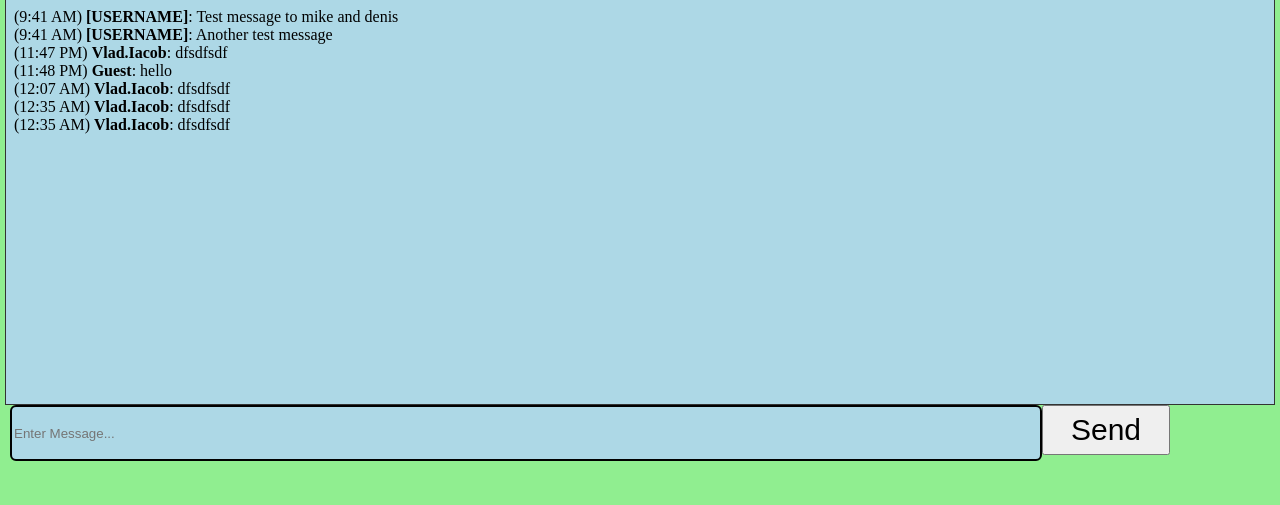
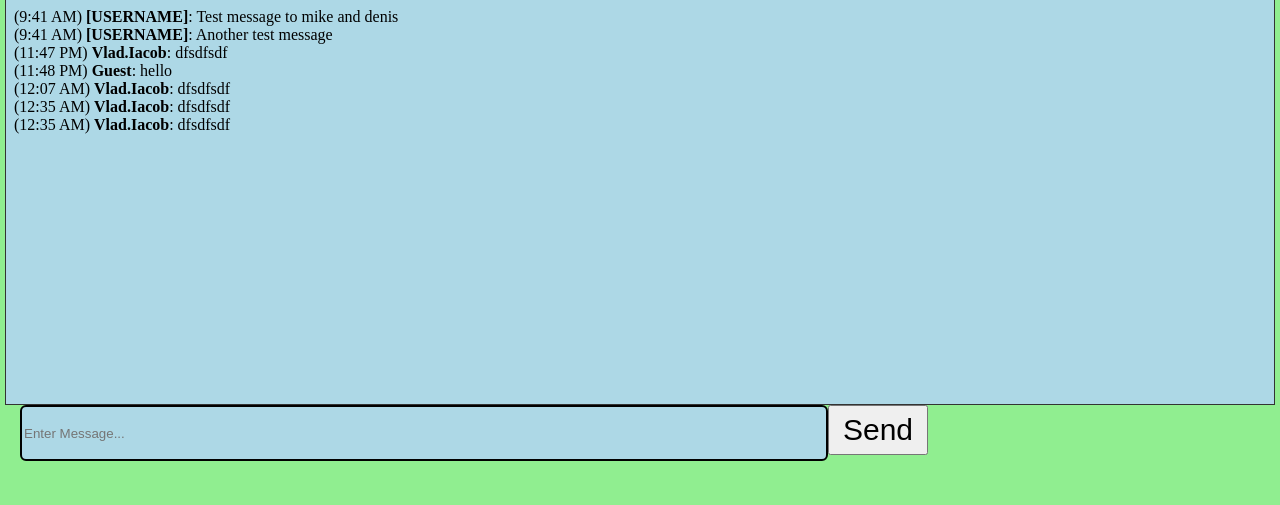
Before and after one commit to dvalevv/Affinity, a PHP site: page /Chat/indexv2.html in a window 1280 px wide. Shown: the part 21-526 px from the top of the page. Run offline with PHP 8.4, Linux system fonts and the light colour scheme.

Commit message:
Making changes to chat size

```diff
--- a/Chat/indexv2.css
+++ b/Chat/indexv2.css
@@ -53,7 +53,7 @@ textarea{
 
 #myForm{
   width: 100%;
-  transform: translateX(10px);
+  transform: translateX(20px);
 }
 
 .username{
@@ -69,7 +69,7 @@ input[type=text] {
   background-color: lightblue;
   border: 2px solid black;
   border-radius: 6px;
-  width: 80%;
+  width: 800px;
   height: 50px;
   word-break: break-word;
   color: green;
@@ -77,7 +77,7 @@ input[type=text] {
 }
 
 input[type=submit] {
-  width: 10%;
+  width: 100px;
   height: 50px;
   font-size: 30px;
   position: absolute;
```
